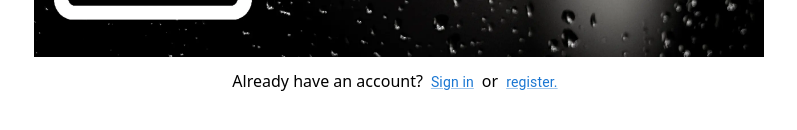
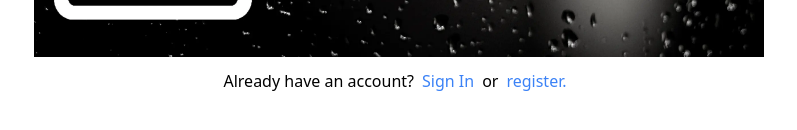
Before and after one commit to Sergii-Drozdiuk/Phonebook, a React (Vite) app: page /goit-react-hw-08-phonebook/ in a window 1280 px wide. Shown: the part 410-540 px from the top of the page, without its empty margins (241-1038 px from the left). Built offline with nearby package versions, Linux system fonts and the light colour scheme.

Commit message:
Update HomePage.jsx

```diff
--- a/src/components/HomePage.jsx
+++ b/src/components/HomePage.jsx
@@ -1,4 +1,4 @@
-import Link from '@mui/material/Link';
+import { Link } from 'react-router-dom';
 import homeImage from '../Images/Bg.webp';
 
 export const HomePage = () => {
@@ -7,11 +7,11 @@ export const HomePage = () => {
       <img src={homeImage} alt='Welcome' />
       <p className='mt-3 text-l text-center'>
         Already have an account?
-        <Link href='/goit-react-hw-08-phonebook/login' variant='body2' sx={{ mx: 1 }}>
-          Sign in
+        <Link to='/login' className='text-blue-500 mx-2'>
+          Sign In
         </Link>
         or
-        <Link href='/goit-react-hw-08-phonebook/register' variant='body2' sx={{ mx: 1 }}>
+        <Link href='/register' className='text-blue-500 mx-2'>
           register.
         </Link>
       </p>
```
